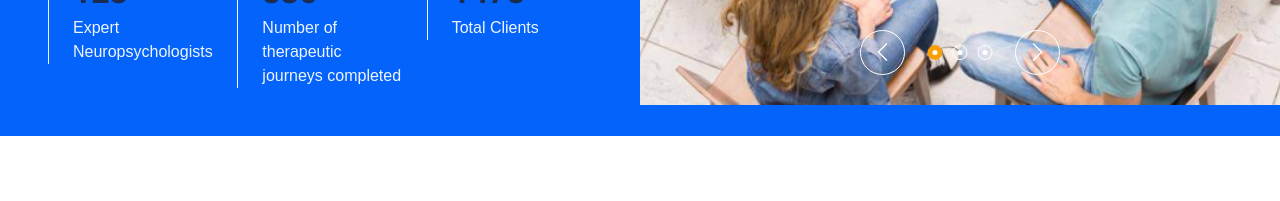
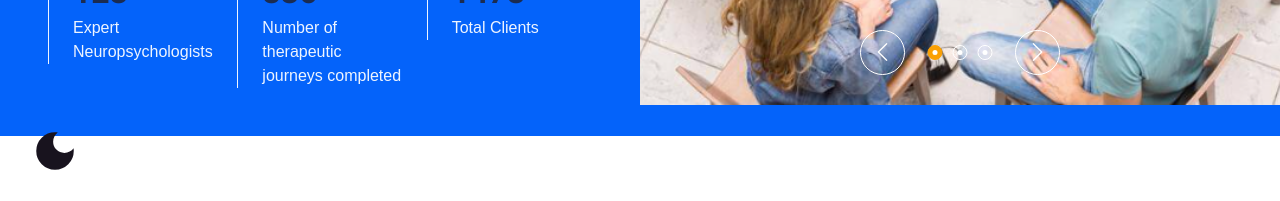
Before and after one commit to ThunderShadows/SocialSync, a plain HTML site: page index.html in a window 1280 px wide. Shown: the part 599-800 px from the top of the page. Drawn offline with nearby package versions, Linux system fonts and the light colour scheme; a script that the page names is missing.

Commit message:
Updated the visibility of theme-switch in all screen resolutions

```diff
--- a/index.html
+++ b/index.html
@@ -646,29 +646,28 @@ color: var(--text-color-dark);
 
 #theme-switch {
 position: fixed;
-top: 15px;
-right: 20px;
+bottom: 15px;
+left: 20px;
 background: none;
-border: 20px;
+border: none;
 cursor: pointer;
 padding: 10px;
-border-radius: 90%;
+border-radius: 50%;
 transition: background-color 0.3s;
-margin-top: 625px;
-margin-right: 1410px;
+z-index:1000;
 
 }
 
 #theme-switch:hover {
 background-color: rgba(108, 177, 11, 0.1);
-transform: scale(1);
+transform: scale(1.1);
 }
 
 #theme-icon {
 fill: var(--primary-color-light);
 transition: fill 0.3s;
-width: 60px;
-height: 60px;
+width: 50px;
+height: 50px;
 }
 
 body.darkmode #theme-icon {
```
